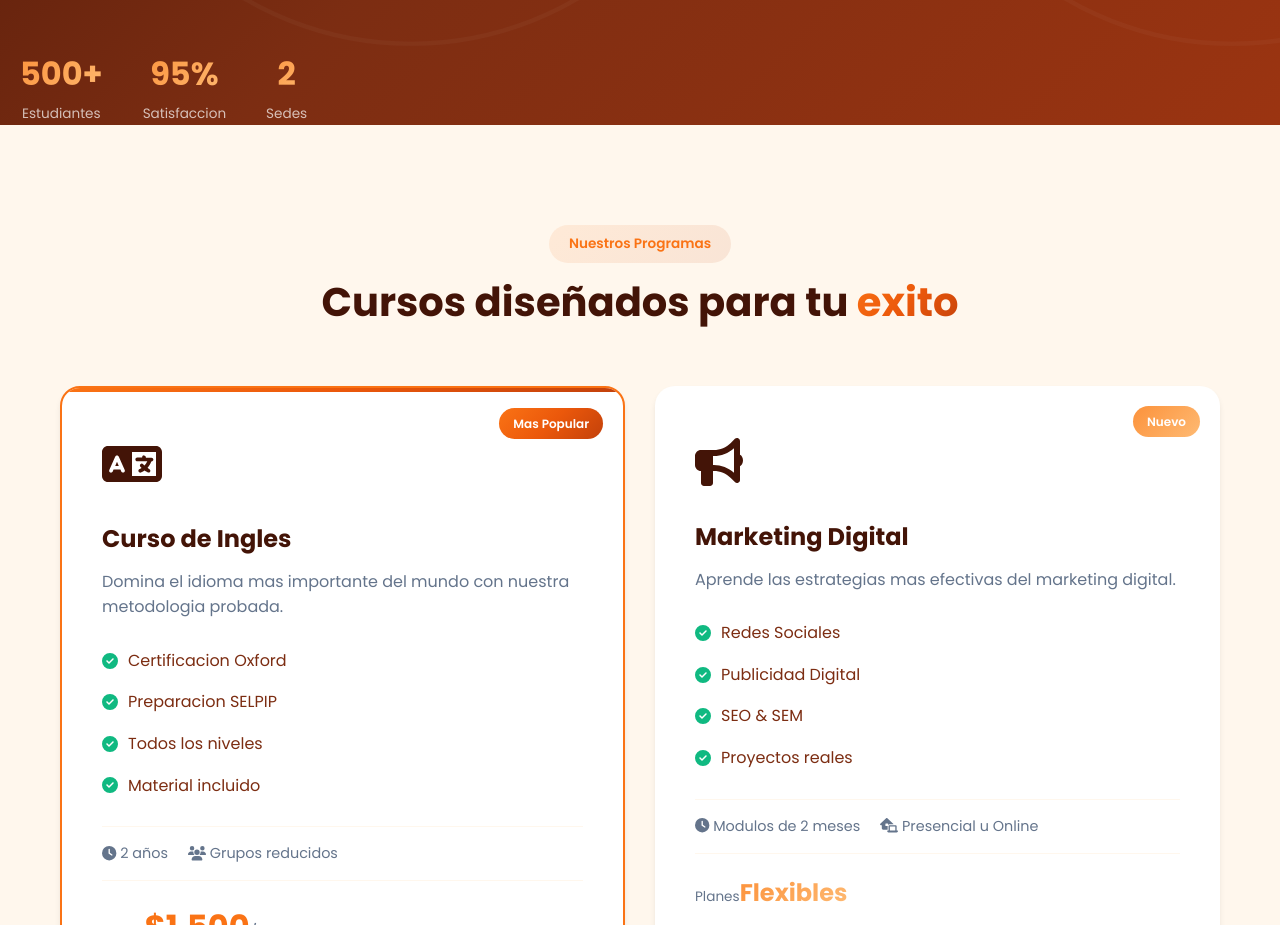
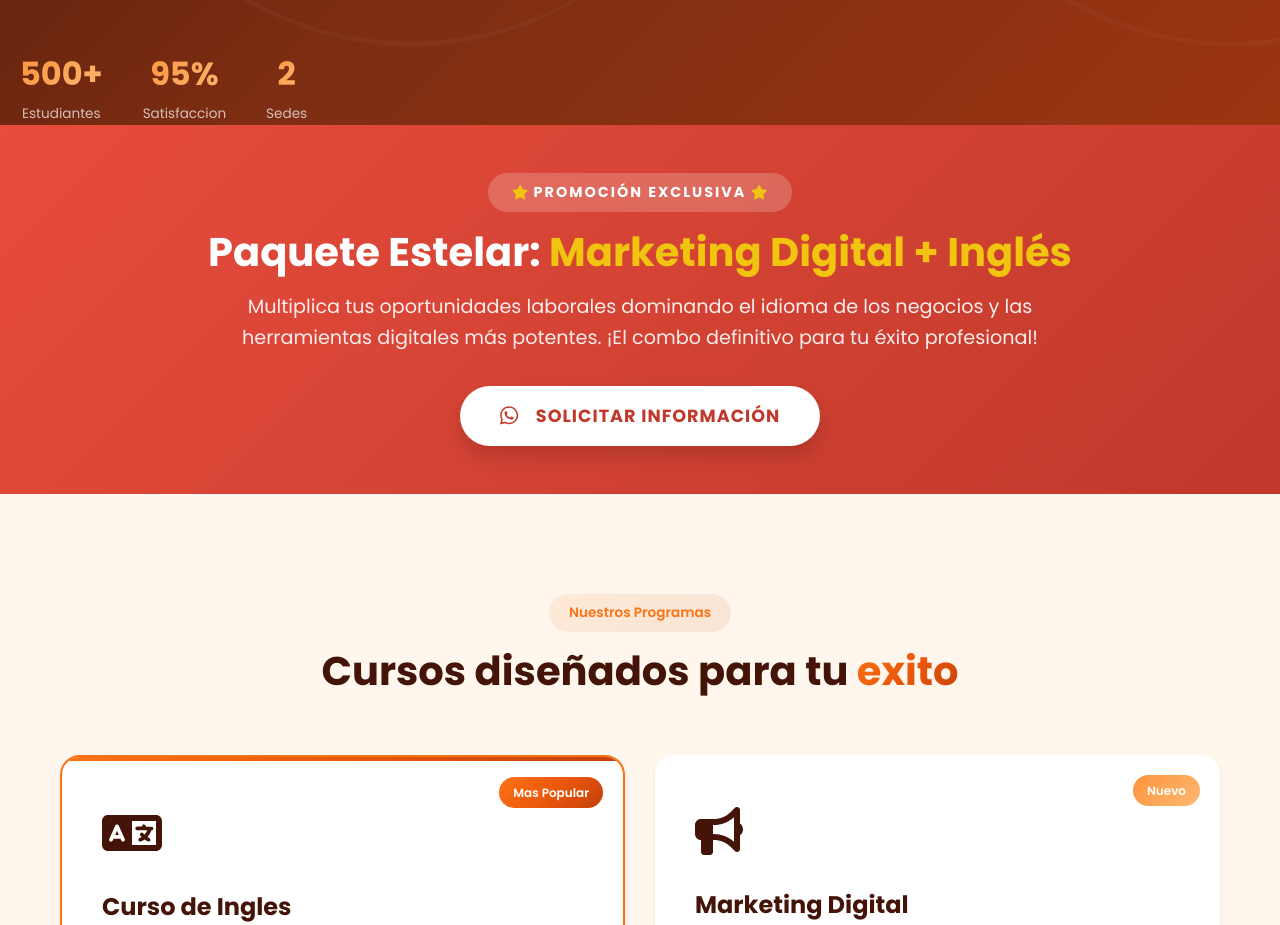
Before and after one commit to fercho159-aq/cursos-brooklyn, a Next.js app: page / in a window 1280 px wide. Shown: the part 828-1753 px from the top of the page. Built offline with nearby package versions, Linux system fonts and the light colour scheme.

Commit message:
feat: ajustar presentacion de paquete VIP y esconder precios exactos

```diff
--- a/app/cursos/ingles/page.tsx
+++ b/app/cursos/ingles/page.tsx
@@ -79,8 +79,8 @@ export default function CursoInglesPage() {
                 <div className="course-emoji">🇬🇧</div>
                 <h3>Curso de Ingles</h3>
                 <div className="course-price">
-                  <span className="price-from">Costo Mensual</span>
-                  <span className="price-value">$1,800<small> MXN</small></span>
+                  <span className="price-from">Inversión</span>
+                  <span className="price-value flexible" style={{ fontSize: '1.5rem', marginTop: '5px' }}>Pago Mensual</span>
                 </div>
                 <ul className="course-specs">
                   <li><FontAwesomeIcon icon={faClock} /> Duracion: 2 años completos</li>
--- a/app/page.tsx
+++ b/app/page.tsx
@@ -72,6 +72,24 @@ export default function HomePage() {
               className="hero-image"
             />
           </div>
+        </div>
+      </section>
+
+      {/* Mega Promo Banner */}
+      <section className="mega-promo" style={{ background: 'linear-gradient(135deg, #e74c3c 0%, #c0392b 100%)', padding: '3rem 1rem', color: 'white', textAlign: 'center', boxShadow: '0 4px 15px rgba(0,0,0,0.1)' }}>
+        <div className="container">
+          <div style={{ display: 'inline-block', background: 'rgba(255,255,255,0.2)', padding: '0.5rem 1.5rem', borderRadius: '30px', fontWeight: 'bold', marginBottom: '1rem', textTransform: 'uppercase', letterSpacing: '2px', fontSize: '0.9rem' }}>
+            <FontAwesomeIcon icon={faStar} style={{ color: '#f1c40f' }} /> Promoción Exclusiva <FontAwesomeIcon icon={faStar} style={{ color: '#f1c40f' }} />
+          </div>
+          <h2 style={{ fontSize: '2.5rem', fontWeight: '900', marginBottom: '1rem' }}>
+            Paquete Estelar: <span style={{ color: '#f1c40f' }}>Marketing Digital + Inglés</span>
+          </h2>
+          <p style={{ fontSize: '1.2rem', marginBottom: '2rem', opacity: '0.9', maxWidth: '800px', margin: '0 auto 2rem auto', lineHeight: '1.6' }}>
+            Multiplica tus oportunidades laborales dominando el idioma de los negocios y las herramientas digitales más potentes. ¡El combo definitivo para tu éxito profesional!
+          </p>
+          <a href="https://wa.me/5215625813428?text=Hola,%20me%20interesa%20la%20promoci%C3%B3n%20del%20Paquete%20Estelar%20de%20Marketing%20+%20Ingl%C3%A9s" target="_blank" rel="noopener noreferrer" className="btn btn-light btn-lg" style={{ color: '#c0392b', fontWeight: '800', fontSize: '1.1rem', padding: '1rem 2.5rem', borderRadius: '50px', boxShadow: '0 10px 20px rgba(0,0,0,0.15)', textTransform: 'uppercase', letterSpacing: '1px' }}>
+            <FontAwesomeIcon icon={faWhatsapp} style={{ marginRight: '10px', fontSize: '1.3rem' }} /> Solicitar Información
+          </a>
         </div>
       </section>
 
```
Also changed, not shown: app/cursos/marketing/page.tsx (+14 -6 lines).
